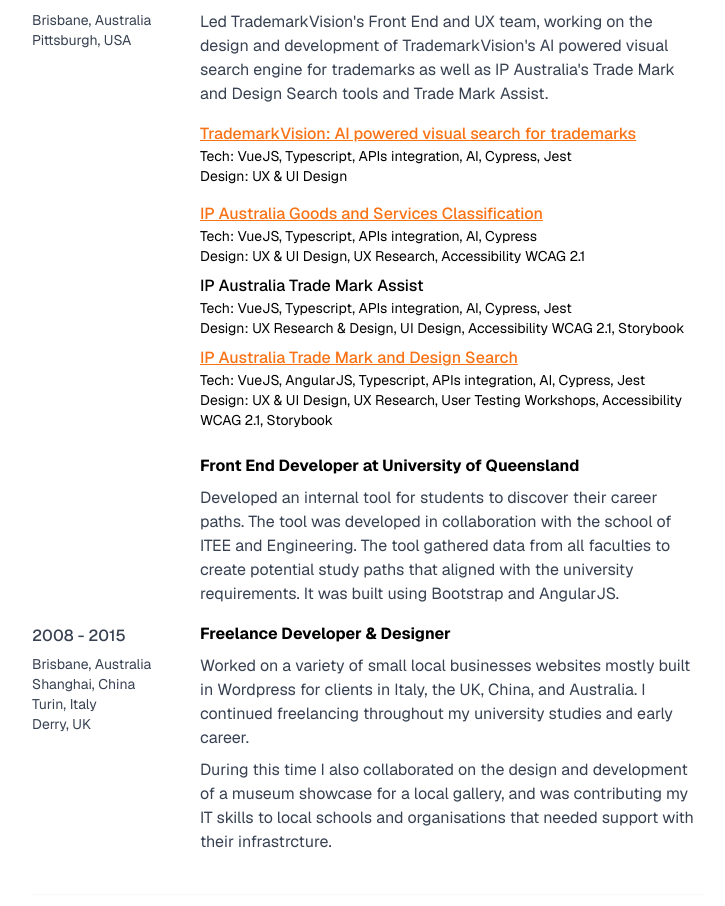
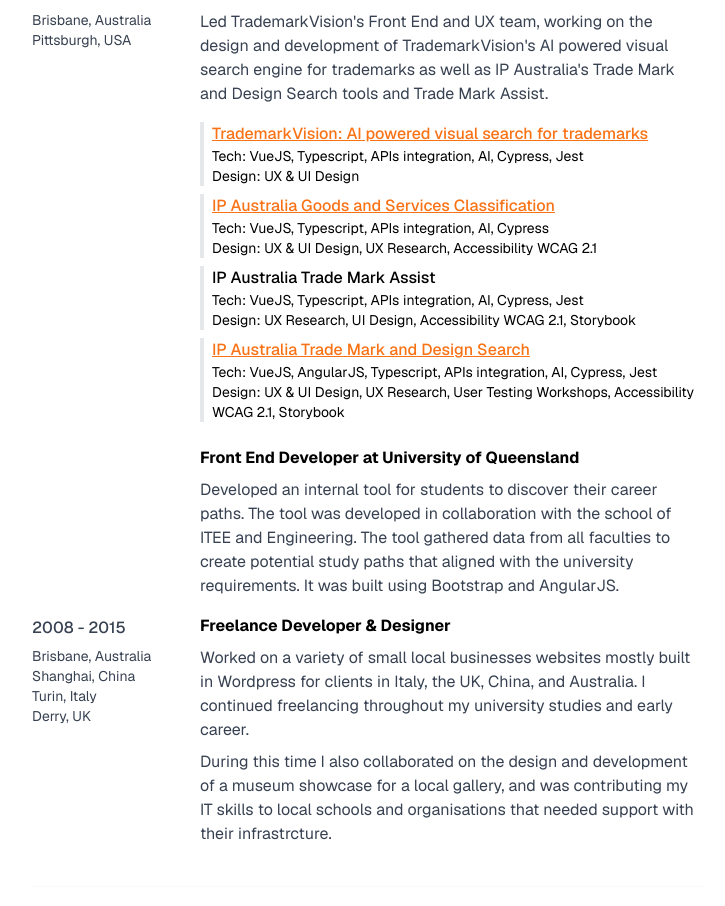
Before and after one commit to andyepx/my-portfolio, a Next.js app: page / in a window 1280 px wide. Shown: the part 1683-2589 px from the top of the page, without its empty margins (272-997 px from the left). Built offline with nearby package versions, Linux system fonts and the light colour scheme.

Commit message:
Content style

```diff
--- a/app/page.tsx
+++ b/app/page.tsx
@@ -260,7 +260,7 @@
                         TrademarkVision's AI powered visual search engine for trademarks as well as IP Australia's Trade
                         Mark and Design Search tools and Trade Mark Assist.
                     </p>
-                    <div className="flex flex-col mt-4 mb-2">
+                    <div className="flex flex-col mt-4 mb-2 border-l-4 pl-2">
                         <p className=" font-medium">
                             <a href="https://trademark.vision" target="_blank"
                                className="text-orange-500 hover:text-orange-600 dark:text-yellow-300 dark:hover:text-yellow-400 underline"
@@ -274,7 +274,7 @@
                             Design: UX & UI Design
                         </p>
                     </div>
-                    <div className="flex flex-col mt-4 mb-2">
+                    <div className="flex flex-col mt-2 mb-2 border-l-4 pl-2">
                         <p className=" font-medium">
                             <a href="https://tmgns.search.ipaustralia.gov.au" target="_blank"
                                className="text-orange-500 hover:text-orange-600 dark:text-yellow-300 dark:hover:text-yellow-400 underline"
@@ -288,17 +288,17 @@
                             Design: UX & UI Design, UX Research, Accessibility WCAG 2.1
                         </p>
                     </div>
-                    <div className="flex flex-col mt-2 mb-2">
+                    <div className="flex flex-col mt-2 mb-2 border-l-4 pl-2">
                         <p className=" font-medium">
                             IP Australia Trade Mark Assist
                         </p>
                         <p className=" text-sm">
                             Tech: VueJS, Typescript, APIs integration, AI, Cypress, Jest
                             <br/>
-                            Design: UX Research & Design, UI Design, Accessibility WCAG 2.1, Storybook
+                            Design: UX Research, UI Design, Accessibility WCAG 2.1, Storybook
                         </p>
                     </div>
-                    <div className="flex flex-col mt-2 mb-2">
+                    <div className="flex flex-col mt-2 mb-2 border-l-4 pl-2">
                         <p className=" font-medium">
                             <a href="https://search.ipaustralia.gov.au/designs" target="_blank"
                                className="text-orange-500 hover:text-orange-600 dark:text-yellow-300 dark:hover:text-yellow-400 underline"
```
